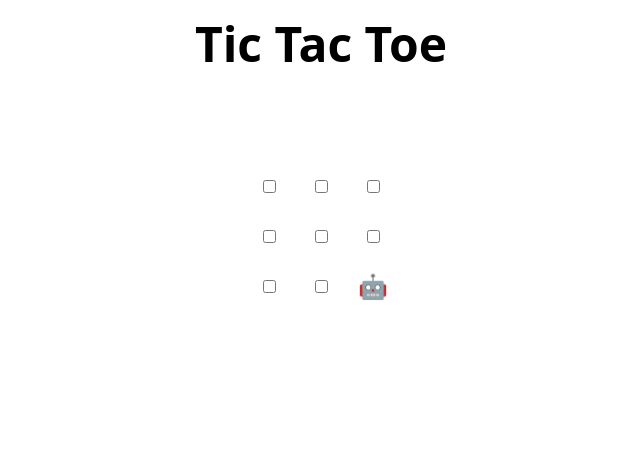
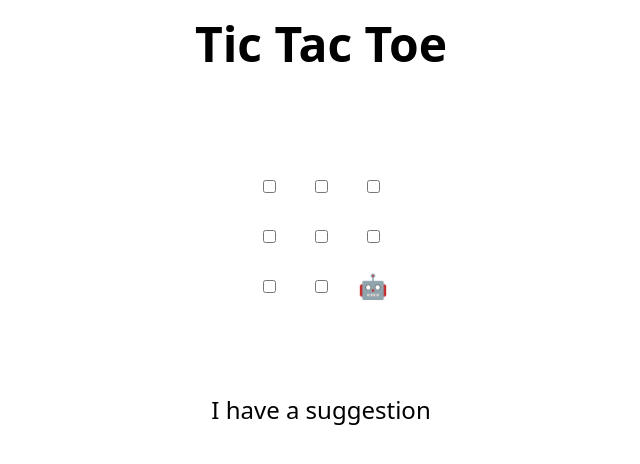
Before and after one commit to hrosog/skills-review-pull-requests, a plain HTML site: page index.html in a window 1280 px wide. Shown: the whole page, without its empty margins (319-959 px from the left). Drawn offline with Linux system fonts and the light colour scheme.

Commit message:
Update index.html again

```diff
--- a/index.html
+++ b/index.html
@@ -48,7 +48,7 @@
 </table>
 
 <h2 hidden>Game over, refresh to play again 🧑‍💻 🤖!</h2>
-
+I have a suggestion
 <script>
   // Initialization
   const boxes = Array.from(document.querySelectorAll("td"));
```
